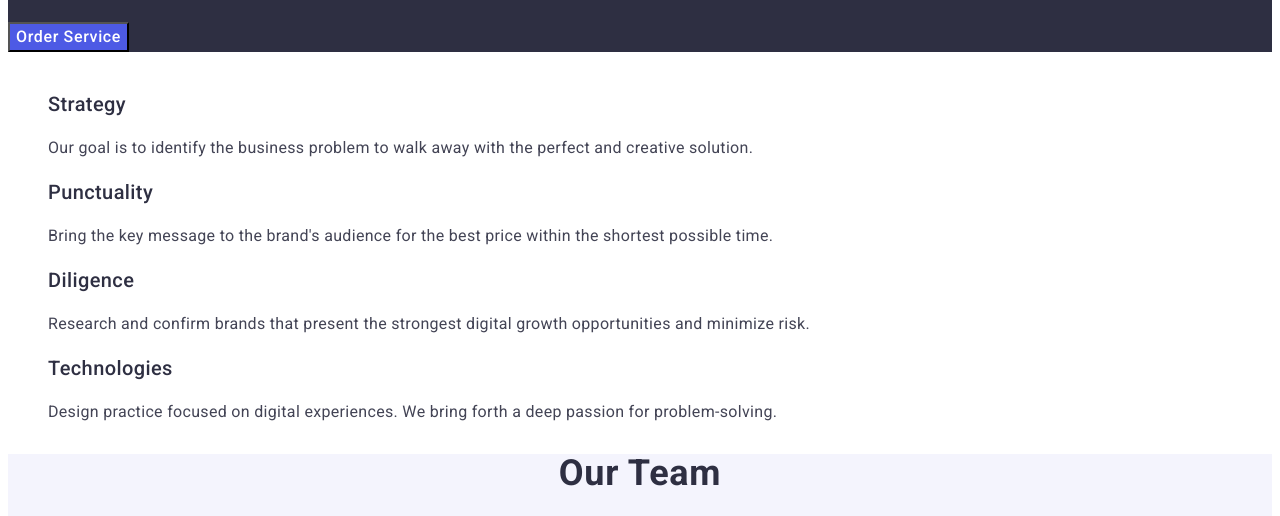
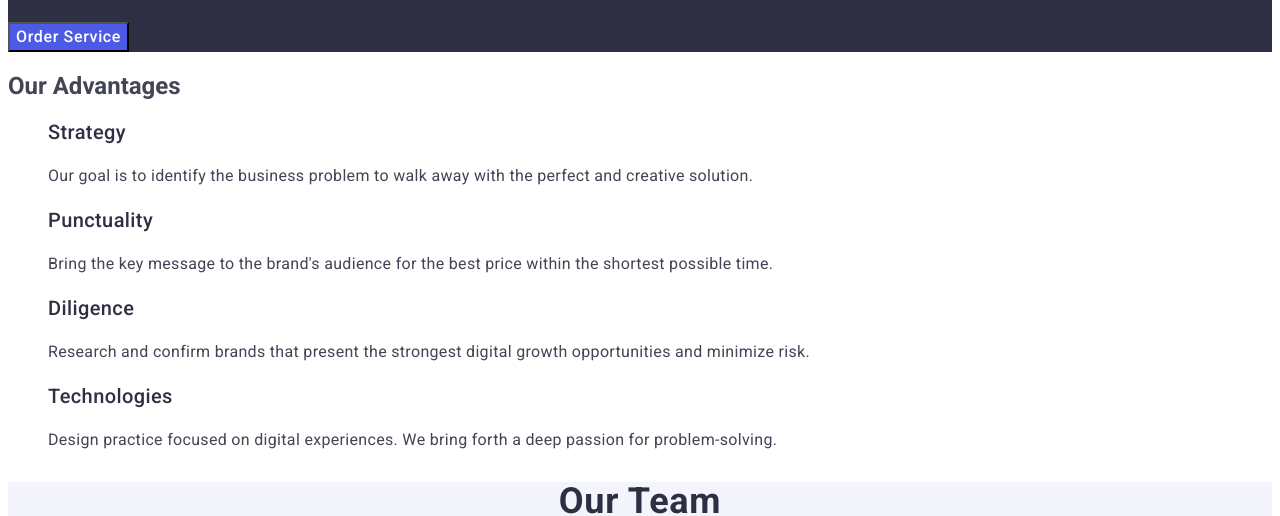
Before and after one commit to Szyszeekk/goit-markup-hw-02, a plain HTML site: page index.html in a window 1280 px wide. Shown: the part 312-828 px from the top of the page. Drawn offline with Linux system fonts and the light colour scheme.

Commit message:
Update styles.css

```diff
--- a/css/styles.css
+++ b/css/styles.css
@@ -84,12 +84,6 @@ a {
 .order-button:hover,
 .order-button:focus {
   background-color: #404bbf;
-}
-
-.hid {
-  height: 0;
-  width: 0;
-  overflow: hidden;
 }
 
 .advantages-head {
```
